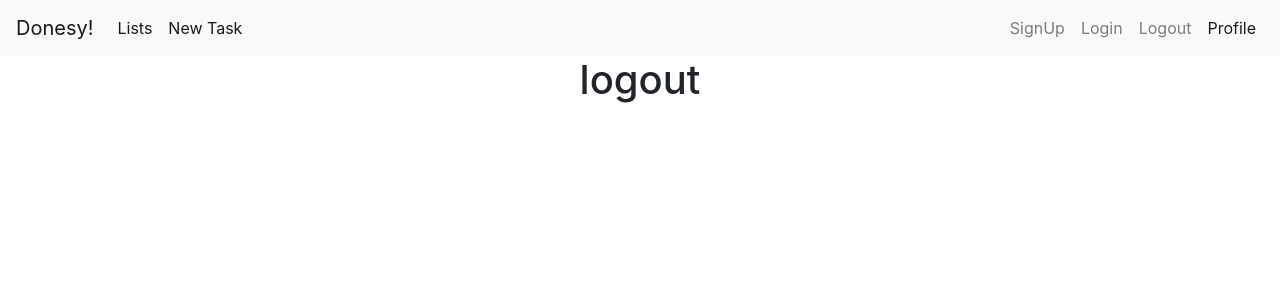
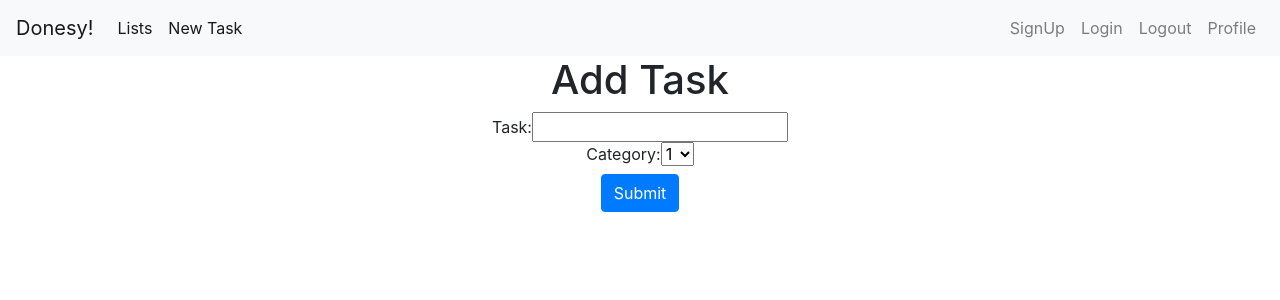
Before and after one commit to cjbeattie/ToDoList, a React (Create React App) app in the folder client/: page /list/new in a window 1280 px wide. Shown: the top 300 px of the page. Built offline with nearby package versions, Linux system fonts and the light colour scheme.

Commit message:
more react components

```diff
--- a/client/src/App.js
+++ b/client/src/App.js
@@ -1,9 +1,11 @@
 import './App.css';
 import { Switch, BrowserRouter as Router, Route, NavLink, Link } from "react-router-dom"
-import List from "./components/lists/List"
+import TaskList from "./components/lists/TaskList"
 import Login from "./components/users/Login"
 import Logout from "./components/users/Logout"
 import SignUp from "./components/users/SignUp"
+import Profile from "./components/users/Profile"
+import AddTask from "./components/lists/AddTask"
 import { Navbar, Nav } from 'react-bootstrap';
 import 'bootstrap/dist/css/bootstrap.min.css';
 
@@ -24,15 +26,18 @@ function App() {
                 <NavLink to="/signup" className="nav-link">SignUp</NavLink>
                 <NavLink to="/login" className="nav-link">Login</NavLink>
                 <NavLink to="/logout" className="nav-link">Logout</NavLink>
-                <NavLink to="/" className="nav-link">Profile</NavLink>
+                <NavLink to="/profile" className="nav-link">Profile</NavLink>
               </Nav>
             </Navbar.Collapse>
           </Navbar>
           <Switch>
             <Route exact path="/">
-              <List />
+              <TaskList />
             </Route>
-            <Route path="/">
+            <Route path="/list/new">
+              <AddTask />
+            </Route>
+            <Route path="/logout">
               <Logout />
             </Route>
             <Route path="/login">
@@ -41,8 +46,11 @@ function App() {
             <Route path="/signup">
               <SignUp />
             </Route>
+            <Route path="/profile">
+              <Profile />
+            </Route>
             <Route path="/list">
-              <List />
+              <TaskList />
             </Route>
           </Switch>
         </div>
--- /dev/null
+++ b/client/src/components/lists/AddTask.js
@@ -0,0 +1,67 @@
+import { useState } from "react";
+import axios from "axios";
+import { Redirect } from "react-router-dom";
+import { Form } from "react-bootstrap";
+
+const AddTask = () => {
+  const handleSubemit = (e) => {
+    e.preventDefault();
+    axios
+      .post("/list", formData)
+      .then((res) => {
+        console.log("response", res);
+        setCreated(true);
+      })
+      .catch((error) => {
+        console.log("error", error);
+      });
+  };
+
+  const [formData, setFormData] = useState({
+    // name: "",
+    // DOB: null,
+    // gender: "M",
+    // family: "",
+    // status: "Abandoned",
+  });
+
+  const [created, setCreated] = useState(false);
+
+  if (created) {
+    return <Redirect to="/list" />;
+  }
+
+  return (
+    <>
+      <h1> Add Task</h1>
+      <Form onSubmit={handleSubemit}>
+        Task:
+        <input
+          id="name"
+          name="name"
+          value={formData.name}
+          onChange={(e) =>
+            setFormData((state) => ({
+              ...state,
+              name: e.target.value,
+            }))
+          }
+        />
+        <br />
+        <label for="sel1">Category:</label>
+        <select class="addTaskForm">
+          <option>1</option>
+          <option>2</option>
+          <option>3</option>
+          <option>4</option>
+        </select>
+        <br />
+        <button type="submit" class="btn btn-primary">
+          Submit
+        </button>
+      </Form>
+    </>
+  );
+};
+
+export default AddTask;
--- /dev/null
+++ b/client/src/components/lists/TaskList.js
@@ -0,0 +1,5 @@
+const TaskList = () => {
+    return <h1>I am a List of Tasks</h1>
+}
+
+export default TaskList
--- a/client/src/components/users/Login.js
+++ b/client/src/components/users/Login.js
@@ -26,18 +26,17 @@ const Login = () => {
         <>
             <form onSubmit={handleSubmit(onSubmit)}>
                 <fieldset>
-                    <legend>Login</legend>
-                    <label for='username'>Username</label>
+                    <h1>Login</h1>
+                    <label for='username'>Username: </label>
                     <input name='username' id='username' required ref={register} />
                     { errors.username && 'Username is required' }
                     <br />
-                    <label for='password'>Password</label>
+                    <label for='password'>Password: </label>
                     <input name='password' id='password' required ref={register} />
                     { errors.password && "Password is required" }
                     <br />
                 </fieldset>
                 <fieldset>
-                    <legend>Login</legend>
                     <input type="submit" value="Login" />
                     { loginStatus }
                 </fieldset>
--- a/client/src/components/lists/List.js
+++ b/client/src/components/users/Profile.js
@@ -1,5 +1,5 @@
 const List = () => {
-    return <h1>I am a List</h1>
+    return <h1>I am User's Profile</h1>
 }
 
 export default List
```
